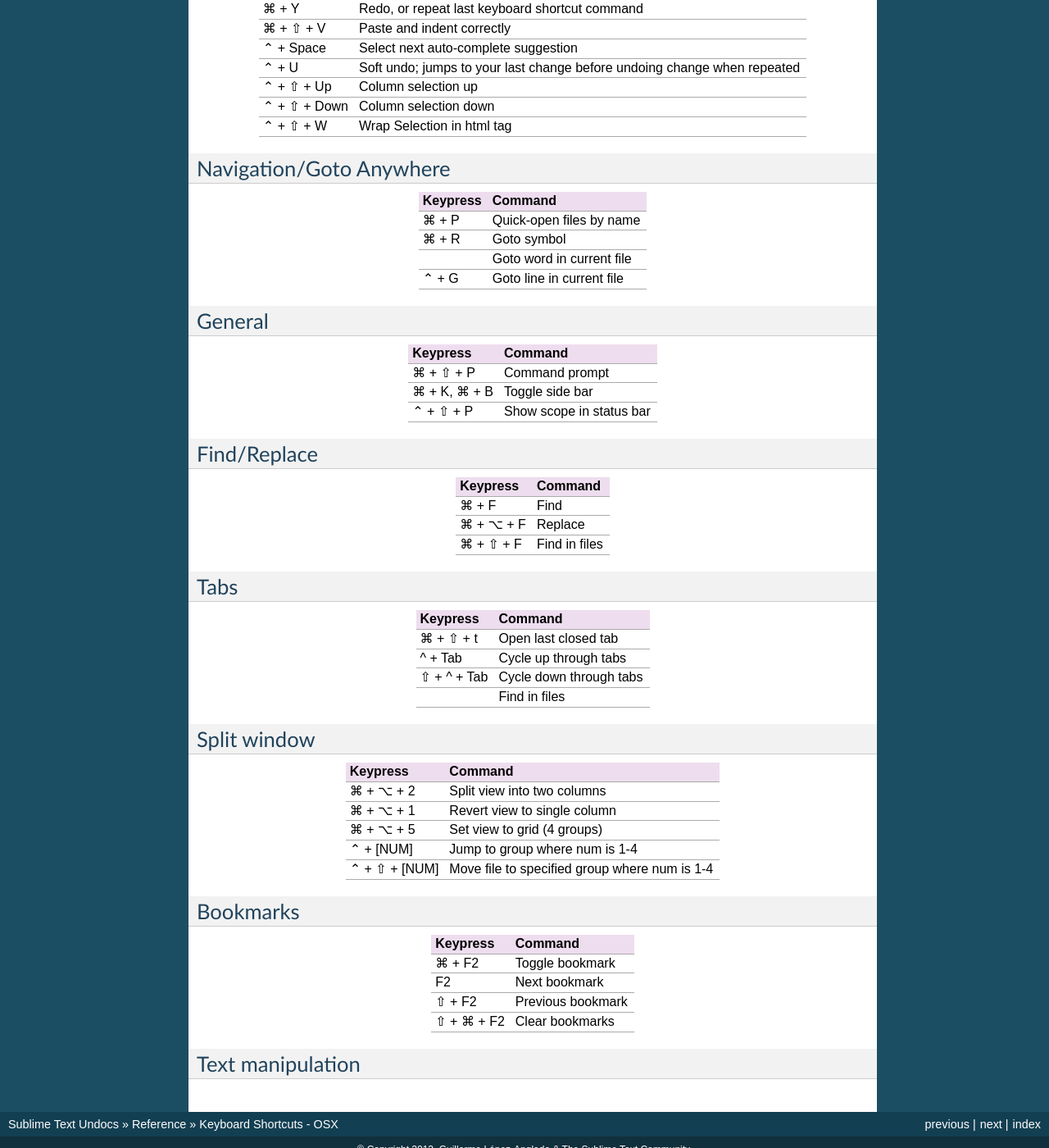
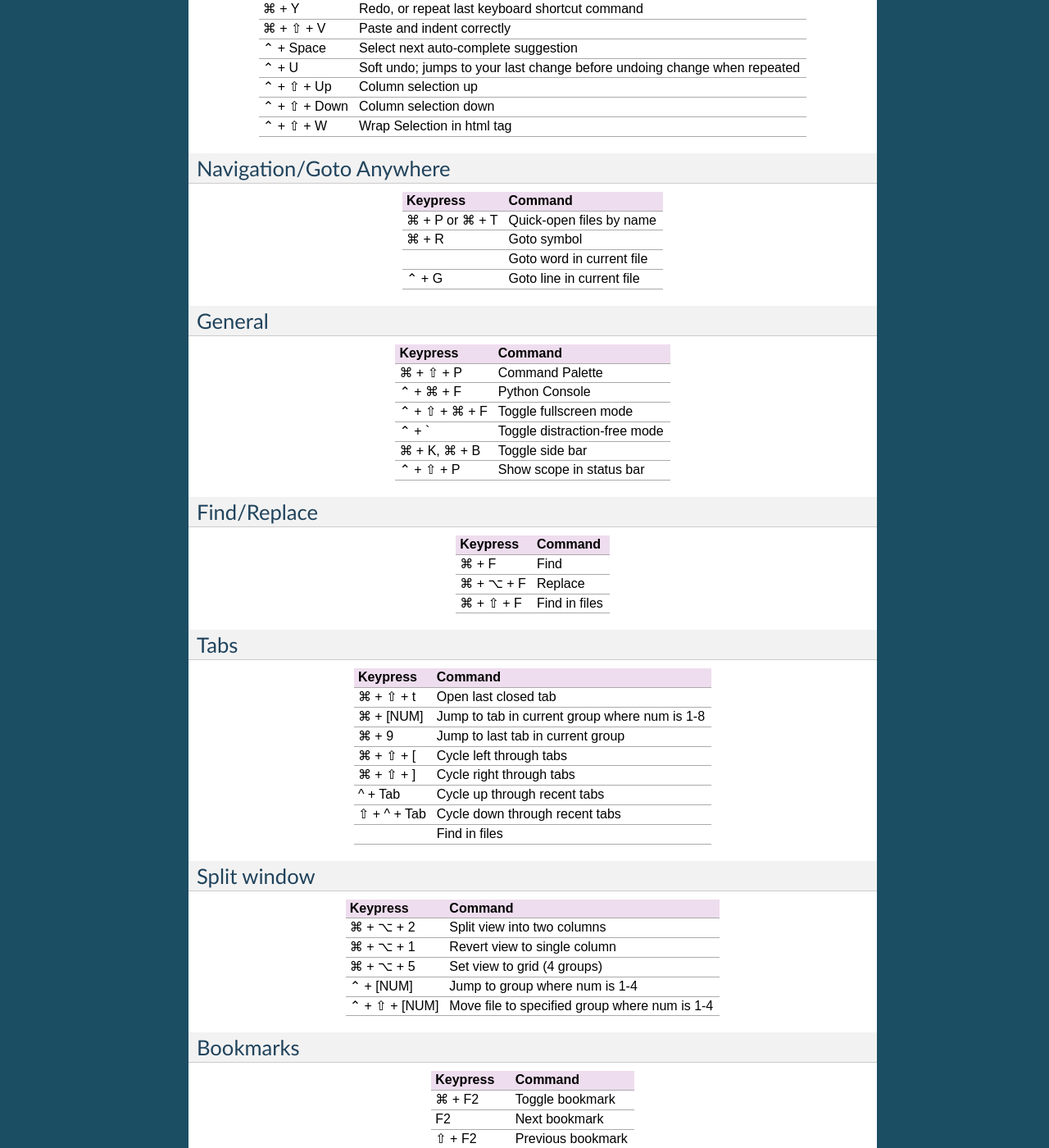
Before and after one commit to guillermooo/sublime-undocs, a Sphinx documentation site: the page built from source/reference/keyboard_shortcuts_osx.rst, in a window 1280 px wide and 1400 px high, scrolled down 618 px. Shown: the whole window at 82% size. Built offline with Sphinx 7.4.7, drawn with Linux system fonts in a browser that asks for light colours.

Commit message:
Update keyboard_shortcuts_osx.rst
Add shortcuts for tabs and views

```diff
--- a/source/reference/keyboard_shortcuts_osx.rst
+++ b/source/reference/keyboard_shortcuts_osx.rst
@@ -69,7 +69,7 @@ Navigation/Goto Anywhere
 +-----------------+-----------------------------------------------------------+
 | Keypress        | Command                                                   |
 +=================+===========================================================+
-| ⌘ + P           | Quick-open files by name                                  |
+| ⌘ + P or ⌘ + T  | Quick-open files by name                                  |
 +-----------------+-----------------------------------------------------------+
 | ⌘ + R           | Goto symbol                                               |
 +-----------------+-----------------------------------------------------------+
@@ -84,7 +84,13 @@ General
 +-----------------+-----------------------------------------------------------+
 | Keypress        | Command                                                   |
 +=================+===========================================================+
-| ⌘ + ⇧ + P       | Command prompt                                            |
+| ⌘ + ⇧ + P       | Command Palette                                           |
++-----------------+-----------------------------------------------------------+
+| ⌃ + ⌘ + F       | Python Console                                            |
++-----------------+-----------------------------------------------------------+
+| ⌃ + ⇧ + ⌘ + F   | Toggle fullscreen mode                                    |
++-----------------+-----------------------------------------------------------+
+| ⌃ + `           | Toggle distraction-free mode                              |
 +-----------------+-----------------------------------------------------------+
 | ⌘ + K, ⌘ + B    | Toggle side bar                                           |
 +-----------------+-----------------------------------------------------------+
@@ -112,9 +118,17 @@ Tabs
 +=================+===========================================================+
 | ⌘ + ⇧ + t       | Open last closed tab                                      |
 +-----------------+-----------------------------------------------------------+
-| ^ + Tab         | Cycle up through tabs                                     |
+| ⌘ + [NUM]       | Jump to tab in current group where num is 1-8             |
 +-----------------+-----------------------------------------------------------+
-| ⇧ + ^ + Tab     | Cycle down through tabs                                   |
+| ⌘ + 9           | Jump to last tab in current group                         |
++-----------------+-----------------------------------------------------------+
+| ⌘ + ⇧ + [       | Cycle left through tabs                                   |
++-----------------+-----------------------------------------------------------+
+| ⌘ + ⇧ + ]       | Cycle right through tabs                                  |
++-----------------+-----------------------------------------------------------+
+| ^ + Tab         | Cycle up through recent tabs                              |
++-----------------+-----------------------------------------------------------+
+| ⇧ + ^ + Tab     | Cycle down through recent tabs                            |
 +-----------------+-----------------------------------------------------------+
 |                 | Find in files                                             |
 +-----------------+-----------------------------------------------------------+
```
